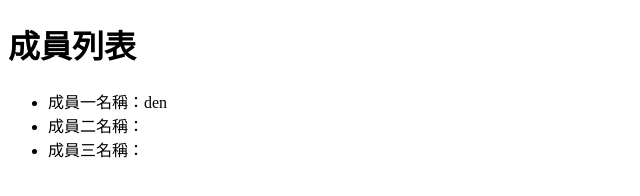
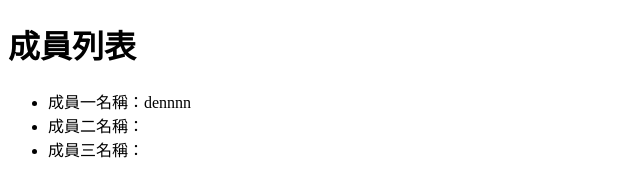
Before and after one commit to gebyman/test1108, a plain HTML site: page index.html in a window 1280 px wide. Shown: the full height of the page, 0-640 px from the left. Drawn offline with Linux system fonts and the light colour scheme.

Commit message:
修改成員一名字

```diff
--- a/index.html
+++ b/index.html
@@ -8,7 +8,7 @@
 <body>
     <h1>成員列表</h1>
     <ul>
-        <li>成員一名稱：den</li>
+        <li>成員一名稱：dennnn</li>
         <li>成員二名稱：</li>
         <li>成員三名稱：</li>
     </ul>
```
